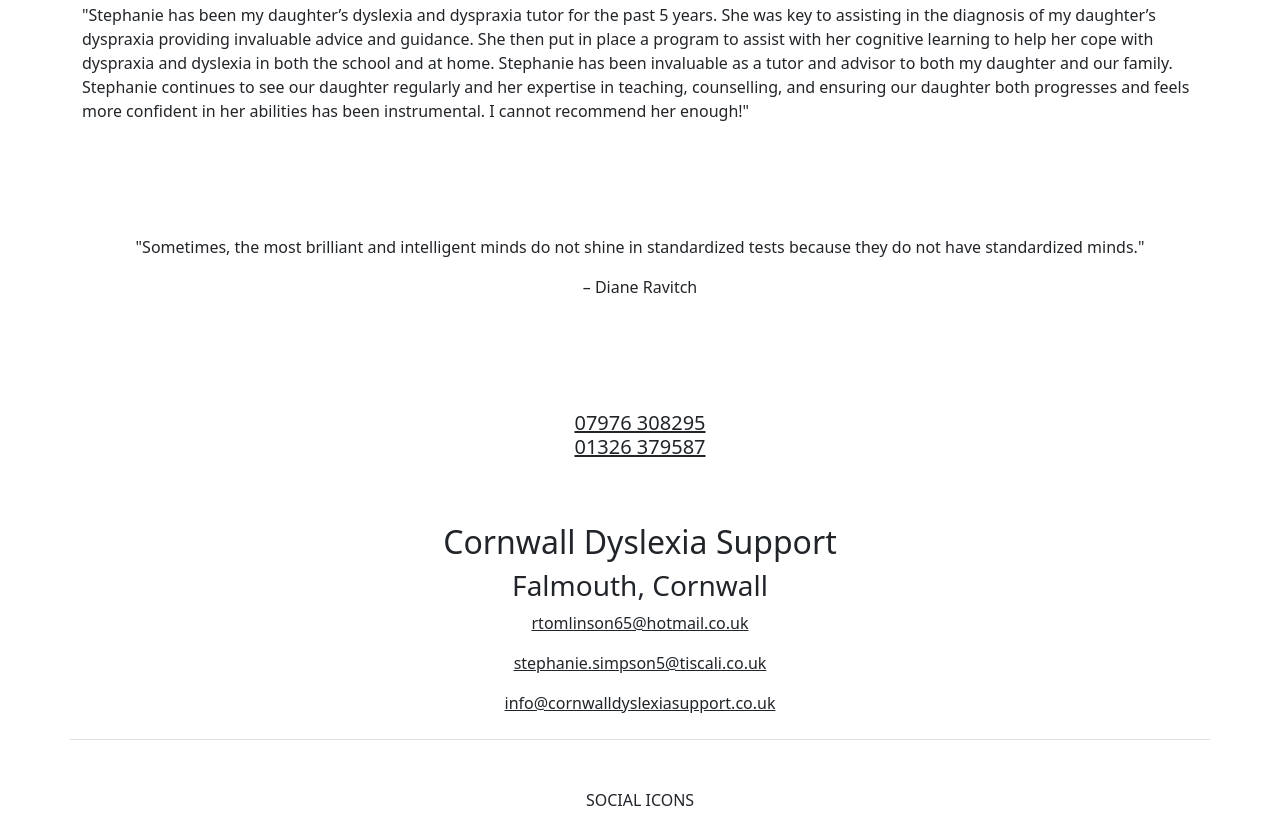
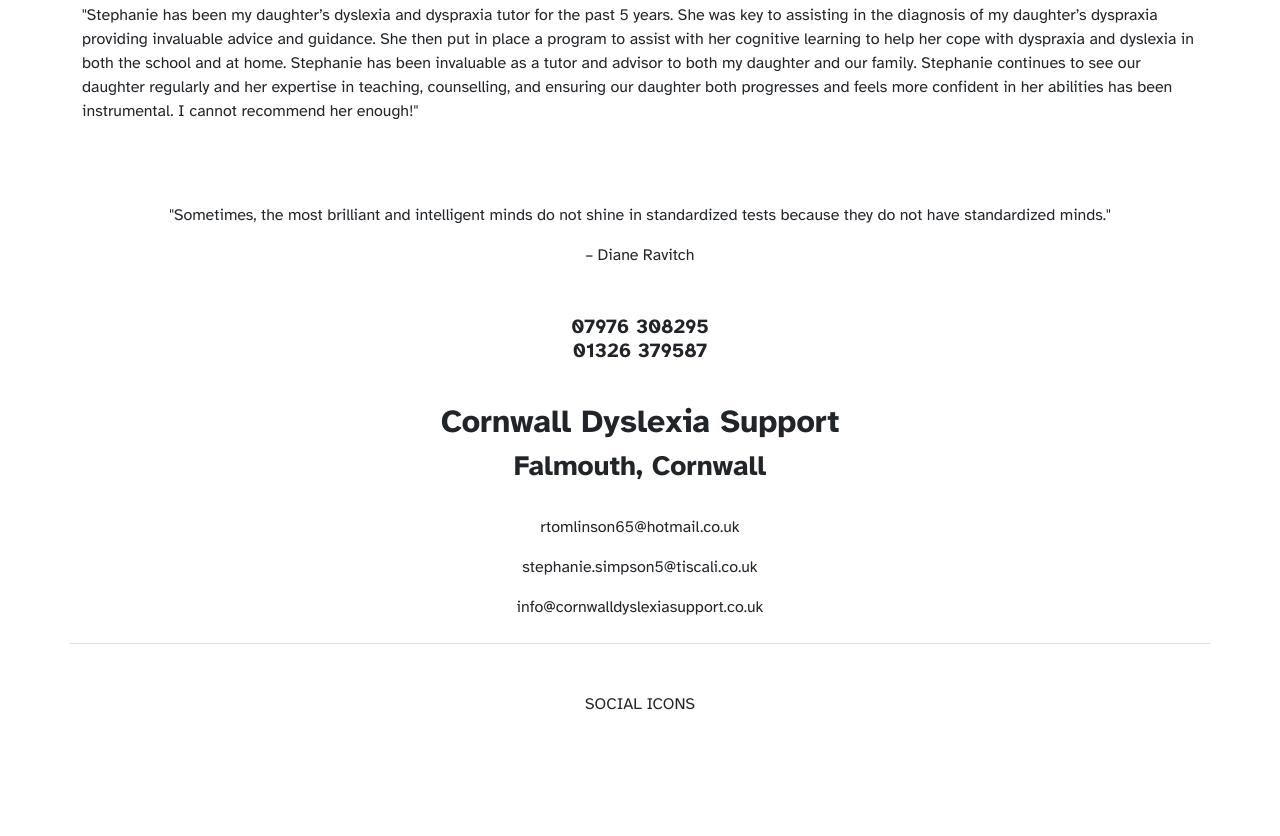
Before and after one commit to Shieldsx/cornwall-dyslexia-support, a plain HTML site: page index.html in a window 1280 px wide. Shown: the part 2487-3323 px from the top of the page. After the commit the page ends 3227 px from the top, so only its background shows below. Drawn offline with nearby package versions, Linux system fonts and the light colour scheme.

Commit message:
Modified the spacing between bottom sections and changed the font of all text using Google fonts

```diff
--- a/assets/css/style.css
+++ b/assets/css/style.css
@@ -1,3 +1,15 @@
+/* Apply to page */
+body {
+    font-family: 'Atkinson Hyperlegible', Arial, Helvetica, sans-serif;
+    background-color: var(--bg-color);
+    color: var(--text-color);
+}
+
+h1, h2, h3, h4, h5, h6 {
+    font-family: 'Atkinson Hyperlegible', Arial, Helvetica, sans-serif;
+    font-weight: 700;
+}
+
 /* Extra-small screen fix: Align nav links LEFT on 320px and below */
 @media (max-width: 320px) {
     #mainNav {
@@ -21,12 +33,6 @@ body.theme-dark {
     --card-bg: #1f1f1f;
 }
 
-/* Apply to page */
-body {
-    background-color: var(--bg-color);
-    color: var(--text-color);
-}
-
 /* Optional: make sections/cards follow theme */
 .navbar,
 section,
--- a/index.html
+++ b/index.html
@@ -8,7 +8,8 @@
     <!-- Bootstrap CSS -->
     <!-- Bootstrap Light + Variables -->
     <link href="https://cdn.jsdelivr.net/npm/bootstrap@5.3.3/dist/css/bootstrap.min.css" rel="stylesheet">
-
+    <!-- Google Fonts: Atkinson Hyperlegible -->
+    <link href="https://fonts.googleapis.com/css2?family=Atkinson+Hyperlegible:wght@400;700&display=swap" rel="stylesheet">
     <!-- Your CSS -->
     <link rel="stylesheet" href="assets/css/style.css">
 </head>
@@ -147,7 +148,7 @@
 
 
     <!-- ================= QUOTE ================= -->
-    <section id="quote" class="container py-5 text-center">
+    <section id="quote" class="container py-3 text-center">
         <blockquote>"Sometimes, the most brilliant and intelligent minds do not shine in standardized tests because they do not have
             standardized minds."</blockquote>
             <p>– Diane Ravitch</p>
@@ -155,20 +156,20 @@
 
 
     <!-- ================= CONTACT ================= -->
-    <section id="contact" class="container py-5 text-center">
-        <h5>
-        <a href="tel:07976308295">07976 308295</a><br>
-        <a href="tel:01326379587">01326 379587</a>
-        </h5>
+    <section id="contact" class="container py-3 text-center">
+        <h5>07976 308295
+        <br>
+        01326 379587</h5>
     </section>
-    <section id="contact-emails" class="container py-2 text-center">
+    <section id="business-title-location" class="container py-3 text-center">
         <h2>Cornwall Dyslexia Support</h2>
         <h3>Falmouth, Cornwall</h3>
+    </section>
+    <section id="emails" class="container py-2 text-center">
 
-        <p><a href="mailto:rtomlinson65@hotmail.co.uk">rtomlinson65@hotmail.co.uk</a></p>
-        <p><a href="mailto:stephanie.simpson5@tiscali.co.uk">stephanie.simpson5@tiscali.co.uk</a></p>
-        <p><a href="mailto:info@cornwalldyslexiasupport.co.uk">info@cornwalldyslexiasupport.co.uk</a></p>
-
+        <p>rtomlinson65@hotmail.co.uk</p>
+        <p>stephanie.simpson5@tiscali.co.uk</p>
+        <p>info@cornwalldyslexiasupport.co.uk</p>
     </section>
 
     <!-- ================= FOOTER / SOCIAL ICONS ================= -->
```
